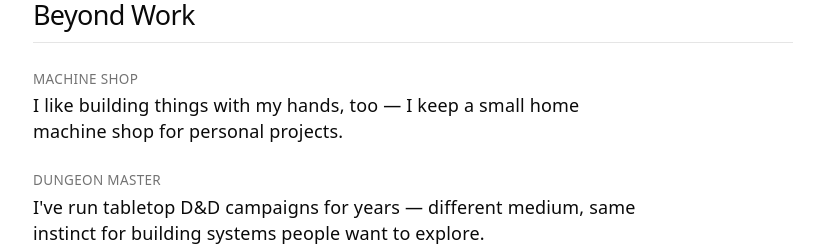
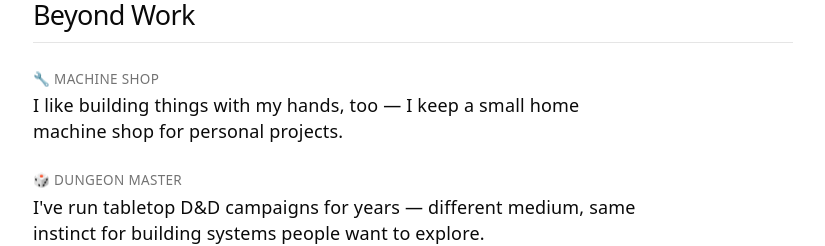
Before and after one commit to rogerrli/online-portfolio, a React (Vite) app: page / in a window 1280 px wide. Shown: the part 2774-3020 px from the top of the page, without its empty margins (227-1052 px from the left). Built offline with nearby package versions, Linux system fonts and the light colour scheme.

Commit message:
Add emoji accents to Beyond Work items
Small 🔧/🎲 markers next to Machine Shop and Dungeon Master, per
Roger's request on #48.

```diff
--- a/src/components/BeyondWorkSection.tsx
+++ b/src/components/BeyondWorkSection.tsx
@@ -1,15 +1,18 @@
 interface Interest {
+  emoji: string
   label: string
   description: string
 }
 
 const INTERESTS: Interest[] = [
   {
+    emoji: '🔧',
     label: 'Machine Shop',
     description:
       'I like building things with my hands, too — I keep a small home machine shop for personal projects.',
   },
   {
+    emoji: '🎲',
     label: 'Dungeon Master',
     description:
       "I've run tabletop D&D campaigns for years — different medium, same instinct for building systems people want to explore.",
@@ -24,7 +27,7 @@ export function BeyondWorkSection() {
         {INTERESTS.map((interest) => (
           <div key={interest.label}>
             <dt className="mb-1 text-xs tracking-wide text-muted-foreground uppercase">
-              {interest.label}
+              <span aria-hidden="true">{interest.emoji}</span> {interest.label}
             </dt>
             <dd className="max-w-[60ch]">{interest.description}</dd>
           </div>
```
